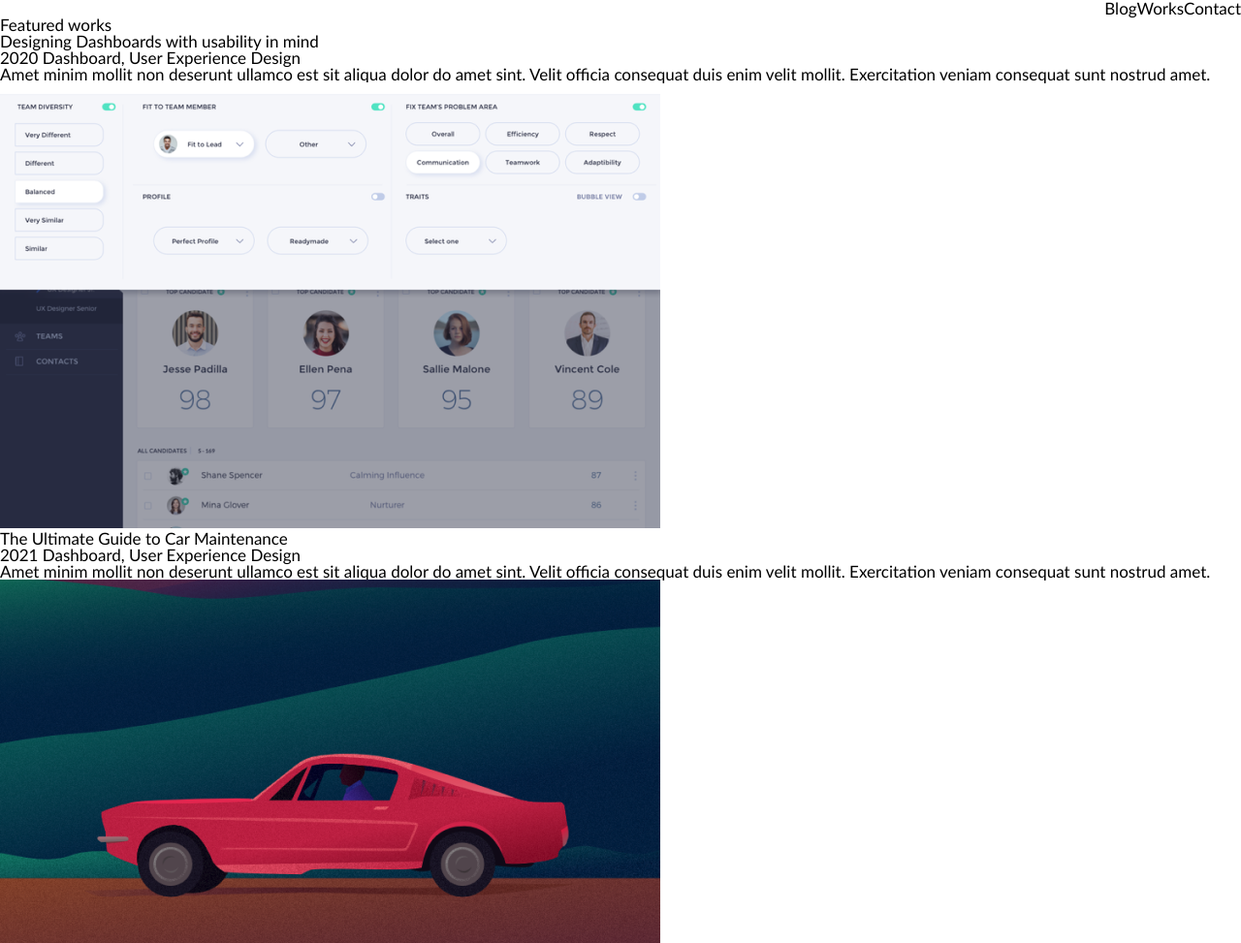
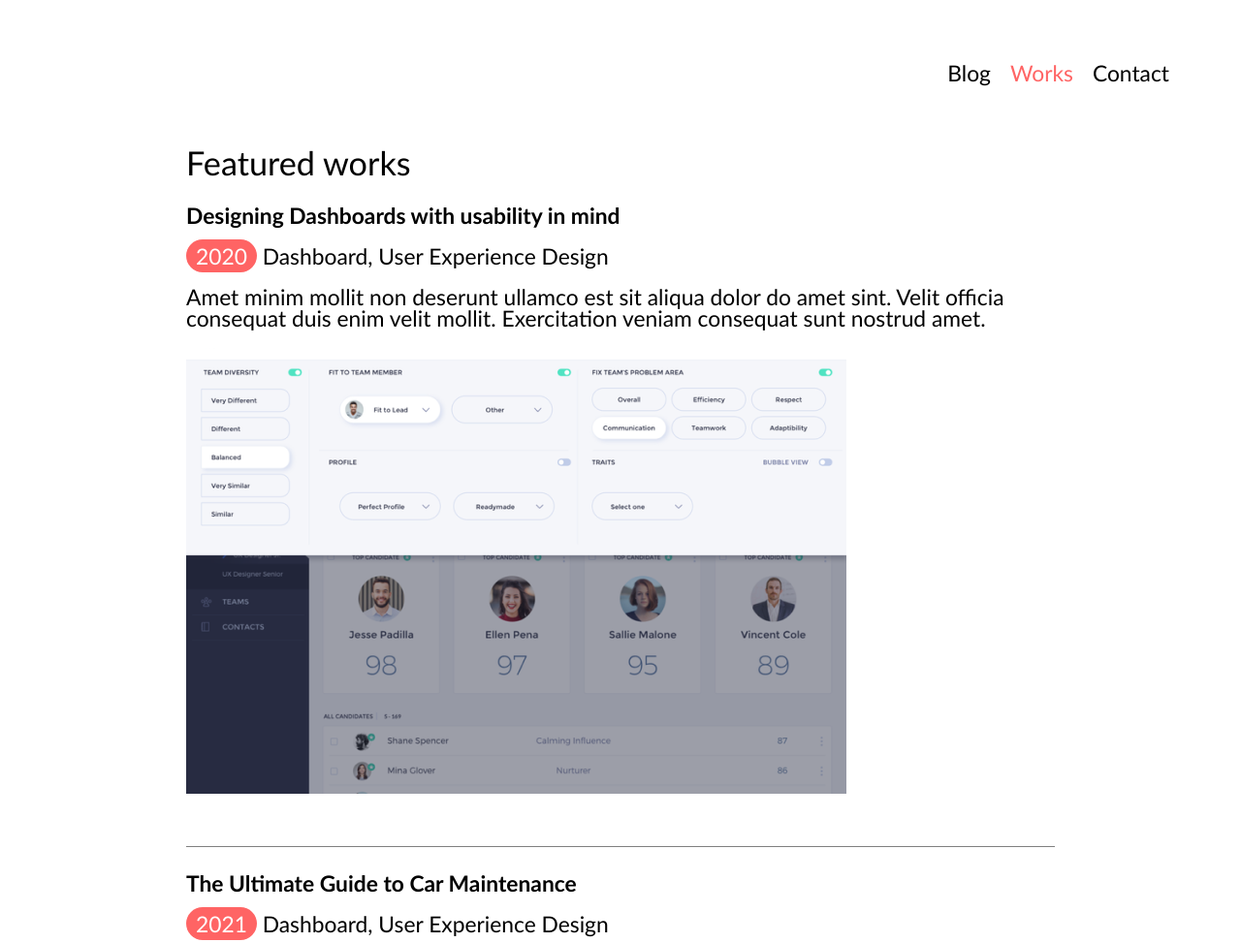
Before and after one commit to HeloLonghi/portfolio, a plain HTML site: page index.html in a window 1280 px wide. Shown: the top 973 px of the page at 97% size. Drawn offline with Linux system fonts and the light colour scheme.

Commit message:
Continuação da programação

```diff
--- a/css/style.css
+++ b/css/style.css
@@ -52,7 +52,7 @@ table {
 ======================================================================*/
 html{
     font-family: 'Trebuchet MS', 'Lucida Sans Unicode', 'Lucida Grande', 'Lucida Sans', Arial, sans-serif;
-    font-size: calc(12px + 0.390625vw);
+    font-size: calc(10px + 1vw);
 }
 a{
     color: black;
@@ -62,7 +62,57 @@ a{
 /*======================================================================
                     TOPO
 ======================================================================*/
+header {
+	margin: 5vw 5vw 5vw 5vw;
+}
 header nav ul {
     display: flex;
     justify-content: right;
 }
+header nav ul li {
+	margin: 0 10px 0 10px;
+}
+header nav ul li.atual a{
+	color: #ff6464;
+}
+
+/*======================================================================
+                    CONTEÚDO
+======================================================================*/
+
+main.works{
+	margin: 0 15vw 0 15vw;
+}
+main.works h1{
+	font-size: 1.5rem;
+}
+main.works section{
+	border-bottom: 1px solid gray;
+	padding: 0 0 4vw 0;
+}
+main.works section:last-child{
+	border: none;
+}
+main.works section h2{
+	font-size: 1rem;
+	margin: 2vw 0 0 0;
+	font-weight: bold;
+}
+main.works section p{
+	margin: 1.5vw 0 0 0;
+}
+main.works section p span{
+	background: #ff6464;
+	border-radius: 20px;
+	color:white;
+	padding: 3px 10px 3px 10px;
+}
+
+/*======================================================================
+                    FOOTER
+======================================================================*/
+
+footer{
+	text-align: center;
+	margin: 2vw 0 2vw 0;
+}
--- a/index.html
+++ b/index.html
@@ -13,7 +13,7 @@
                 <li>
                     <a href="#">Blog</a>
                 </li>
-                <li>
+                <li class="atual">
                     <a href="#">Works</a>
                 </li>
                 <li>
@@ -22,12 +22,12 @@
             </ul>
         </nav>
     </header>
-    <main>
+    <main class="works">
         <h1>Featured works</h1>
         <section>
             <h2>Designing Dashboards with usability in mind</h2>
             <p>
-                2020 Dashboard, User Experience Design
+                <span>2020</span> Dashboard, User Experience Design
             </p>
             <p>
                 Amet minim mollit non deserunt ullamco est sit aliqua dolor do amet sint. Velit officia consequat duis enim velit mollit. Exercitation veniam consequat sunt nostrud amet.
@@ -39,7 +39,7 @@
         <section>
             <h2>The Ultimate Guide to Car Maintenance</h2>
             <p>
-                2021 Dashboard, User Experience Design
+                <span>2021</span> Dashboard, User Experience Design
             </p>
             <p>
                 Amet minim mollit non deserunt ullamco est sit aliqua dolor do amet sint. Velit officia consequat duis enim velit mollit. Exercitation veniam consequat sunt nostrud amet.
@@ -72,5 +72,3 @@
     </footer>
 </body>
 </html>
-
-<!--me apague-->
```
